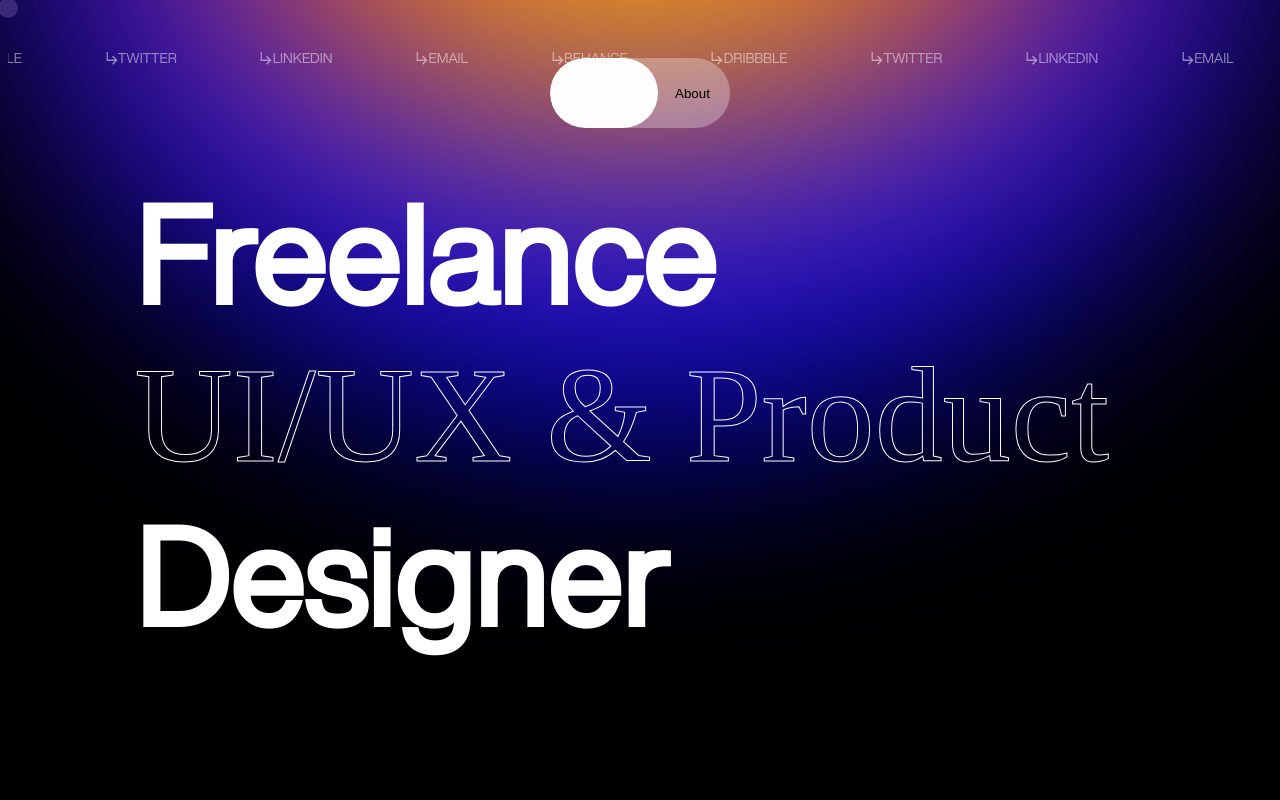
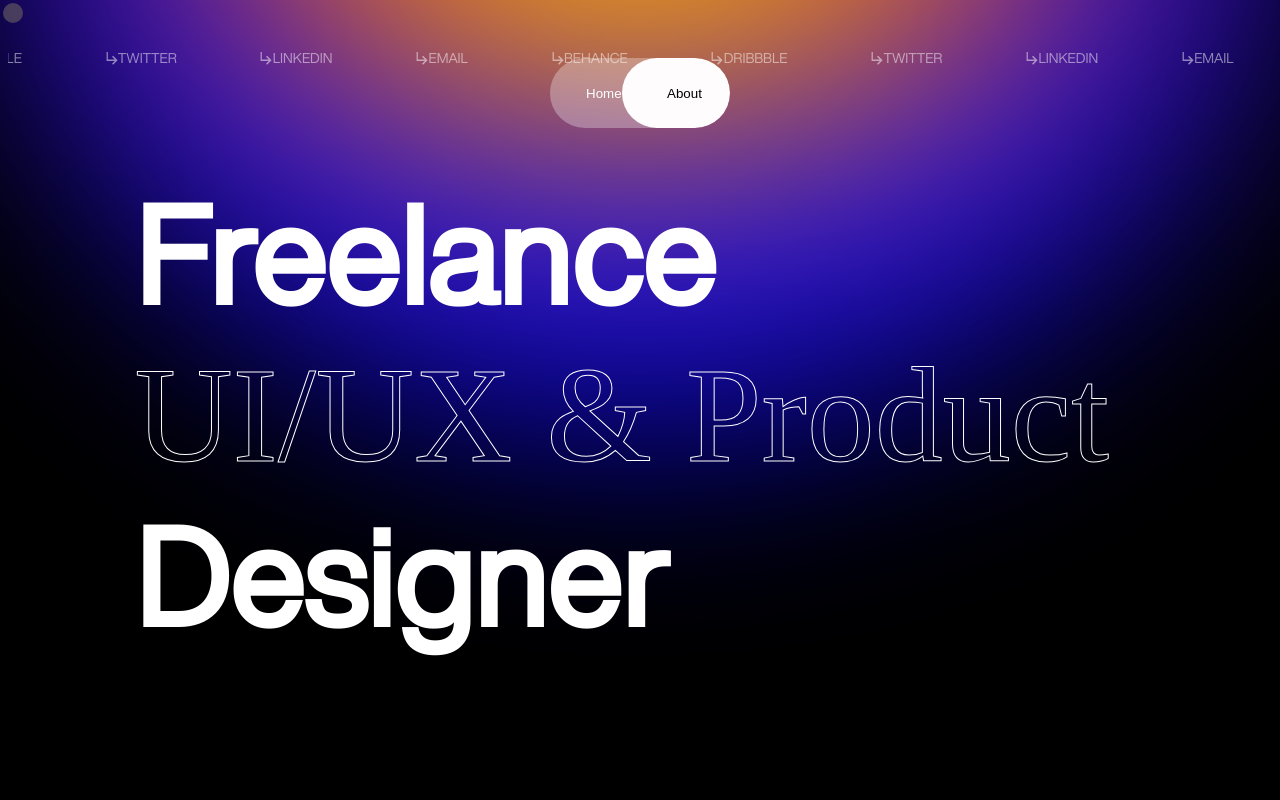
Before and after one commit to candiceboutet/vincentbattault, a website: page index.html in a window 1280 px wide. Both pictures are taken after a click on the button "About". Shown: the top 800 px of the page. Drawn offline with Linux system fonts and the light colour scheme.

Commit message:
fixed btn and links

```diff
--- a/CSS/style.css
+++ b/CSS/style.css
@@ -28,9 +28,10 @@ body{
     opacity: 0.3;
     position: absolute;
     border-radius: 50px;
-   z-index: -1;
+   z-index: 999;
+    transition: 0.25s ease;
     transform: translate(-50%, -50%);
-    transition: 0.25s ease;
+    mix-blend-mode: difference;
 
   }
 
@@ -91,19 +92,30 @@ z-index: -1;
     height: 100%;
     width: 50%;
     transition: 0.6s;
+    position: relative;
 
 }
 #btn1{
     transition: 0.6s;
 }
 .toggle {
-    z-index: 1000;
+    position: absolute;
+	z-index: 999;
+	top: 40%;
+	left: 40%;
+	color: #010101;
+	transition: 1s;
+}
+#aboutBtn{
+    color:white;
+    left: 30%;
+    transition: 1s;
 }
 
 #moving-bg{
 	width: 60%;
 	height: 100%;
-	z-index: 999;
+	z-index: 998;
 	position: absolute;
 	color: #010101;
 	background-color: rgb(254, 252, 252);
@@ -112,6 +124,7 @@ z-index: -1;
 	display: flex;
 	justify-content: center;
 	align-items: center;
+    right: 0%;
 }
 
 /* MOVING NAV */
@@ -149,6 +162,7 @@ a{
     cursor: pointer;
     color: white;
     text-decoration: none;
+    z-index: 100;
 }
 a:hover{
     opacity: 100%;
--- a/index.html
+++ b/index.html
@@ -94,7 +94,7 @@
 <main>
     <div id="projects-container">
         <div class="projects-line">
-            <div class="projects" id="visure-box">
+            <a href="./HTML/visure.html" class="projects" id="visure-box">
                 <div class="badge-line">
                     <div class="round">UI/UX</div>
                     <div class="round">Design System</div>
@@ -104,9 +104,9 @@
                     <h2 class="name">Visure Solution</h2>
                     <div ><img class="downarrow" src="./img/south_east.svg" alt="" ></div>
                 </div>
-            </div>
+            </a>
 
-            <div class="projects" id="sculpt-box">
+            <a href="HTML/sculpt.html" class="projects" id="sculpt-box">
                 <div class="badge-line">
                     <div class="round">UI/UX</div>
                     <div class="round">Design System</div>
@@ -116,12 +116,12 @@
                     <h2 class="name">Sculpt.</h2>
                     <div ><img class="downarrow" src="./img/south_east.svg" alt="" ></div>
                 </div>
-            </div>
+            </a>
         </div>
 
 
         <div class="projects-line">
-            <div class="projects" id="olinid-box">
+            <a href="./HTML/olinid.html" class="projects" id="olinid-box">
                 <div class="badge-line">
                     <div class="round">UI/UX</div>
                     <div class="round">Design System</div>
@@ -132,9 +132,9 @@
                     <div ><imgclass="downarrow" src="./img/south_east.svg" alt="" ></div>
                 </div>
 
-            </div>
+            </a>
 
-            <div class="projects" id="swirll-box">
+            <a href="./HTML/swirll.html" class="projects" id="swirll-box">
                 <div class="badge-line">
                     <div class="round">UI/UX</div>
                     <div class="round">Design System</div>
@@ -145,7 +145,7 @@
                     <div ><img class="downarrow" src="./img/south_east.svg" alt="" ></div>
                 </div>
 
-            </div>
+            </a>
         </div>
 
 
--- a/index.js
+++ b/index.js
@@ -1,6 +1,10 @@
+
+
 window.addEventListener("mousemove", (e) => {
-    mouse.style.left = e.pageX + "px";
-    mouse.style.top = e.pageY + "px";
+   xLocation = e.pageX + 5;
+   yLocation = e.pageY + 5;
+    mouse.style.left = xLocation + "px";
+    mouse.style.top = yLocation + "px";
     })
 
     window.addEventListener("mousedown", () => {
@@ -17,12 +21,17 @@ const movingBg = document.getElementById("moving-bg");
 
 
 btn2.addEventListener('mouseover', () => {
- movingBg.style.left = "40%";
- btn1.style.background = "rgba(255, 255, 255, 0.3);";
- btn2.style.background = "rgba(255, 255, 255, 0.3);";
+
+   movingBg.style.left = "40%";
+   movingBg.style.transition = "0.5s";
+//  btn1.style.background = "rgba(255, 255, 255, 0.3);";
+//  btn2.style.background = "rgba(255, 255, 255, 0.3);";
+ aboutBtn.style.color = "black";
+ homeBtn.style.color = "white";
 
 })
 movingBg.addEventListener('mouseleave', () => {
     movingBg.style.left = "0%";
-
+    aboutBtn.style.color = "white";
+    homeBtn.style.color = "black";
    })
```
